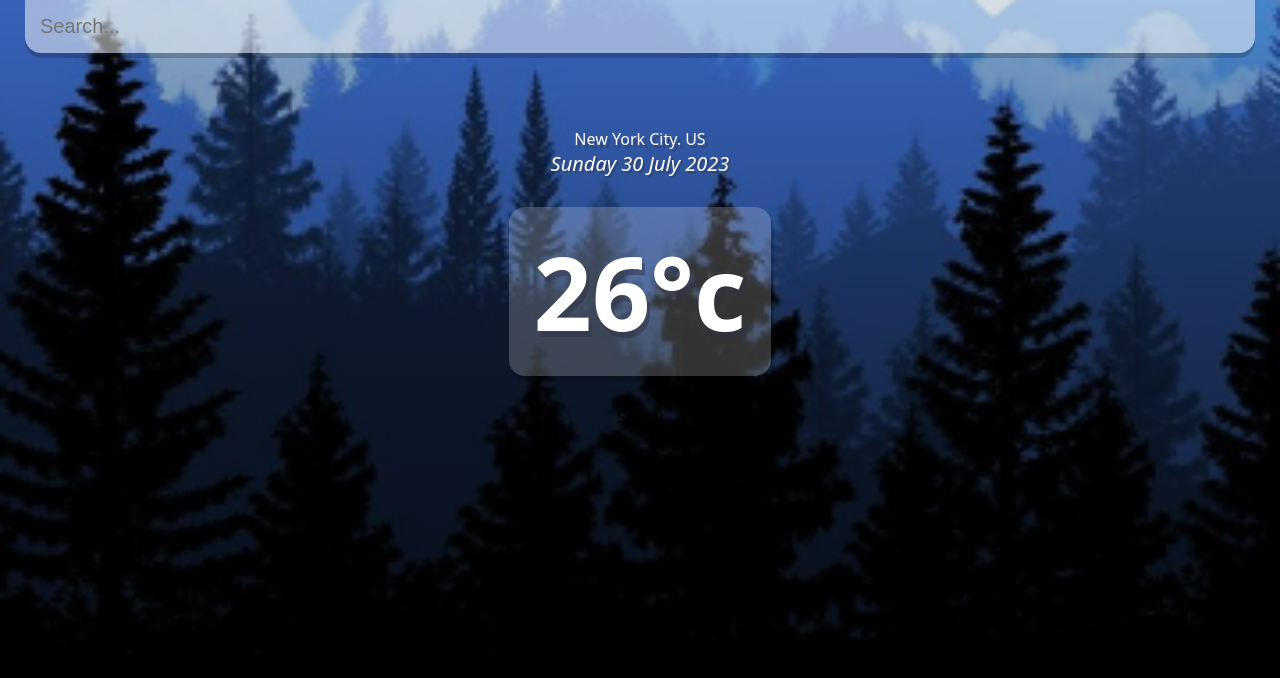
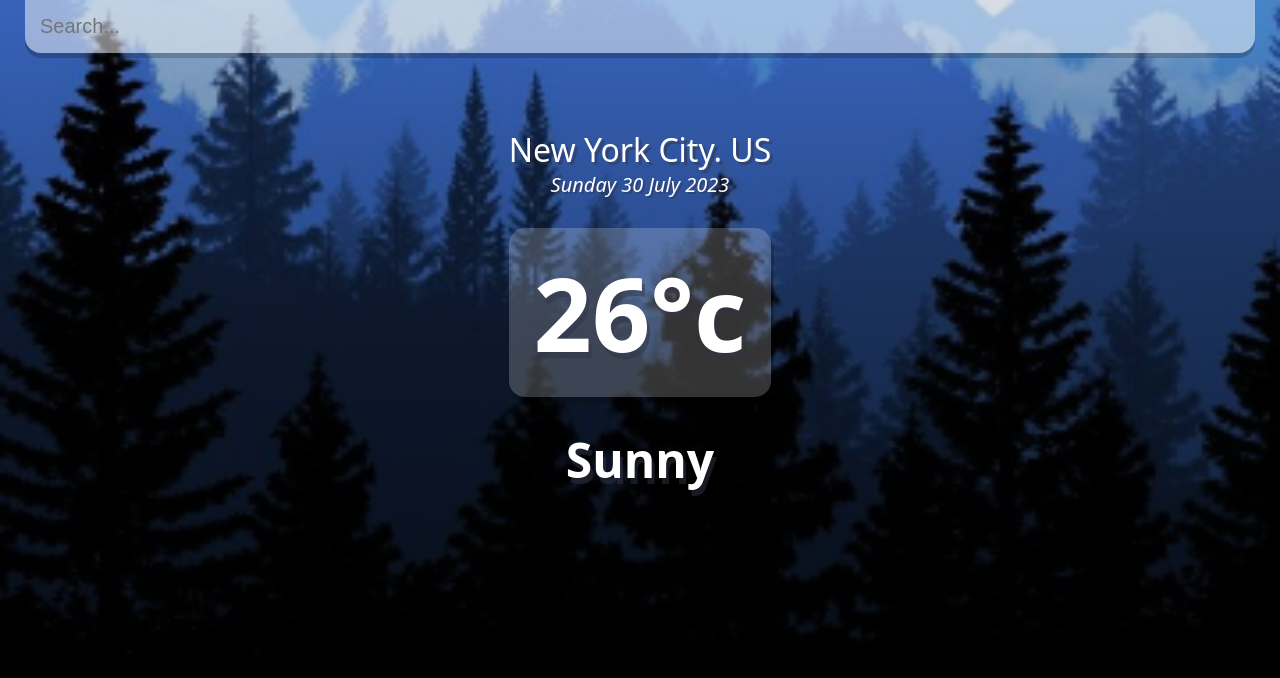
Before and after one commit to JonnyBerry/weather-app, a JavaScript app: page / in a window 1280 px wide. Shown: the top 678 px of the page. Built offline with nearby package versions, Linux system fonts and the light colour scheme; the HTML template or start-up script is replaced by a standard one.

Commit message:
style added to weather element

```diff
--- a/src/index.css
+++ b/src/index.css
@@ -57,7 +57,7 @@
 
 .location-box .location{
 color: #fff;
-font-size: 32;
+font-size: 32px;
 font-weight:500;
 text-align: center;
 text-shadow: 3px 3px rgba(50, 50,70, 0.5);
@@ -90,3 +90,10 @@
   text-align: center;
   box-shadow: 3px 6px rgba(0,0,0, 0.2);
 }
+
+.weather-box .weather{
+  color: #fff;
+  font-size: 48px;
+  font-weight: 700;
+  text-shadow:3px 6px rgba(50, 50, 70, 0.5) ;
+}
```
